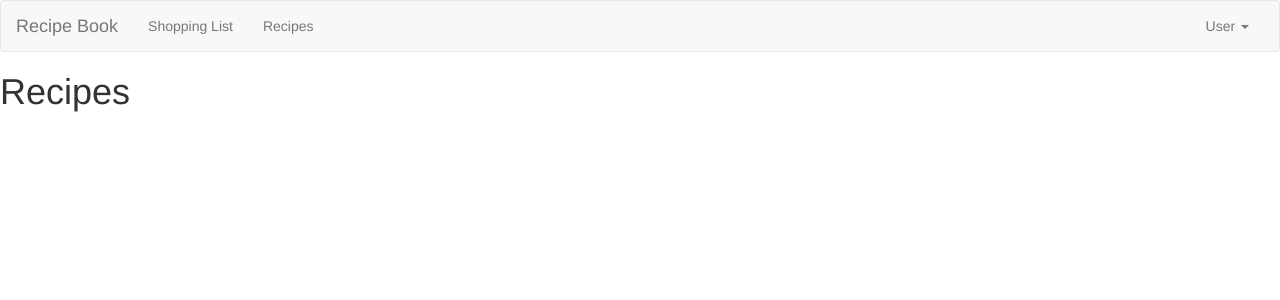
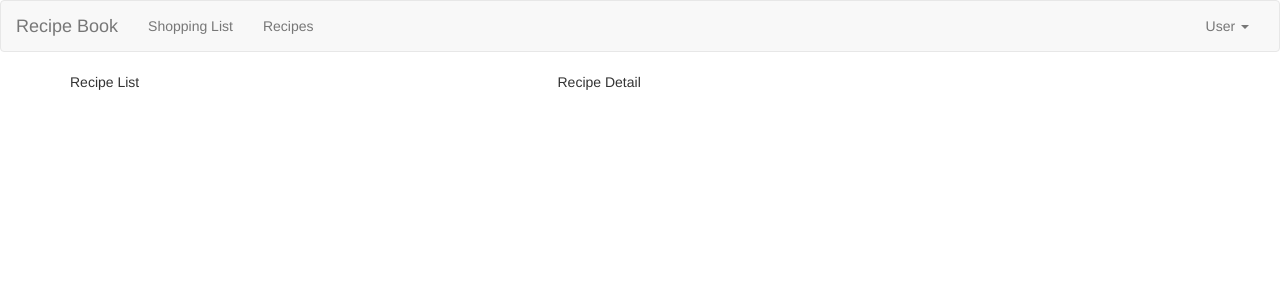
Before and after one commit to rwisecar/Angular_Recipes, an Angular app in the folder recipe-book/: page / in a window 1280 px wide. Shown: the top 300 px of the page. Built offline with nearby package versions, Linux system fonts and the light colour scheme.

Commit message:
setting up recipes component and initial layout

```diff
--- a/recipe-book/src/app/app.component.html
+++ b/recipe-book/src/app/app.component.html
@@ -1,2 +1,4 @@
 <rb-header></rb-header>
-<h1>Recipes</h1>
+<div class="container">
+    <rb-recipes></rb-recipes>
+</div>
--- a/recipe-book/src/app/app.component.ts
+++ b/recipe-book/src/app/app.component.ts
@@ -1,6 +1,7 @@
 import { Component } from '@angular/core';
 
 import { HeaderComponent } from './header.component';
+import { RecipesComponent } from './recipes/recipes.component';
 
 @Component({
   selector: 'rb-root',
--- a/recipe-book/src/app/app.module.ts
+++ b/recipe-book/src/app/app.module.ts
@@ -5,11 +5,13 @@
 
 import { AppComponent } from './app.component';
 import { HeaderComponent } from './header.component';
+import { RecipesComponent } from './recipes/recipes.component';
 
 @NgModule({
   declarations: [
     AppComponent,
-    HeaderComponent
+    HeaderComponent,
+    RecipesComponent
   ],
   imports: [
     BrowserModule,
--- /dev/null
+++ b/recipe-book/src/app/recipes/recipes.component.html
@@ -0,0 +1,8 @@
+<div class="row">
+    <div class="col-md-5">
+        Recipe List
+    </div>
+    <div class="col-md-7">
+        Recipe Detail
+    </div>
+</div>
--- /dev/null
+++ b/recipe-book/src/app/recipes/recipes.component.ts
@@ -0,0 +1,14 @@
+import { Component, OnInit } from '@angular/core';
+
+@Component({
+  selector: 'rb-recipes',
+  templateUrl: './recipes.component.html'
+})
+export class RecipesComponent implements OnInit {
+
+  constructor() { }
+
+  ngOnInit() {
+  }
+
+}
```
